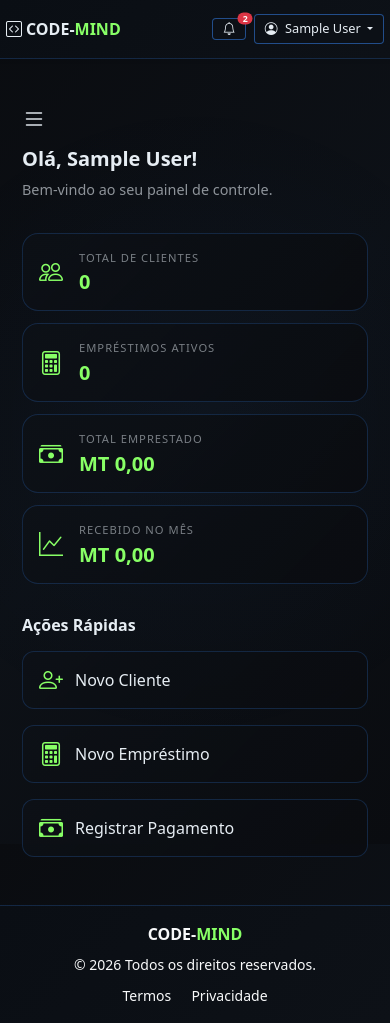
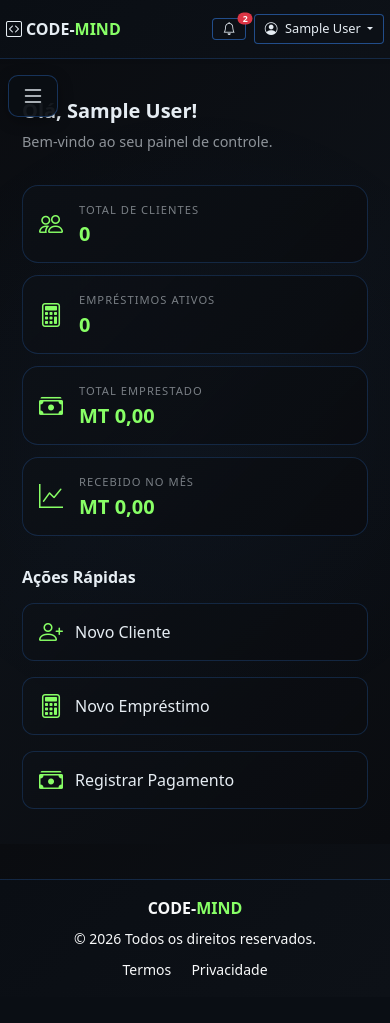
Before and after one commit to Code-ops868/SISTEMA-DE-GESTAO-DE-EMPRESTIMOS-CODE-MIND, a Django app: page /dashboard/ in a window 390 px wide. After the commit the page ends 975 px from the top, so only its background shows below. Run offline with Django 5.2, Linux system fonts and the light colour scheme; the visitor is signed in with stand-in values (Sample User, id 1); data comes from the database, SQL or seed files in the repository; data that the repository does not hold is empty; parts of the project's set-up code (start-up, migrations or seed data) failed here and were passed over; some libraries are stand-ins or nearby versions.

Commit message:
fix: corrige menu mobile - botão toggle inativo no smartphone
- Move botão menu-toggle para posição fixed
- Adiciona DOMContentLoaded no JavaScript
- Substitui regras CSS para responsividade mobile
- Adiciona overlay escuro quando menu está aberto
- Corrige z-index para garantir clique no botão

```diff
--- a/static/css/dashboard.css
+++ b/static/css/dashboard.css
@@ -109,7 +109,7 @@
     margin-bottom: 1rem;
 }
 
-/* Responsividade */
+/* Responsividade - Avatar */
 @media (max-width: 768px) {
     .user-avatar {
         width: 60px;
@@ -271,6 +271,9 @@
     transition: all 0.3s ease;
 }
 
+/* ============================================ */
+/* BOTÃO MENU TOGGLE - ESTILO BASE (DESKTOP) */
+/* ============================================ */
 .menu-toggle {
     display: none;
     background: transparent;
@@ -400,28 +403,79 @@
 }
 
 /* ============================================ */
-/* RESPONSIVIDADE */
+/* RESPONSIVIDADE - MOBILE */
 /* ============================================ */
+
+/* Tablets e dispositivos médios */
 @media (max-width: 768px) {
+    /* Botão toggle - POSIÇÃO FIXA */
+    .menu-toggle {
+        display: block;
+        position: fixed;
+        top: 80px;
+        left: 12px;
+        z-index: 1001;
+        background: rgba(10, 14, 20, 0.95);
+        border: 1px solid rgba(56, 139, 253, 0.3);
+        border-radius: 10px;
+        color: #e6edf3;
+        font-size: 1.8rem;
+        padding: 10px 14px;
+        cursor: pointer;
+        transition: all 0.3s ease;
+        touch-action: manipulation;
+        -webkit-tap-highlight-color: transparent;
+        box-shadow: 0 4px 15px rgba(0, 0, 0, 0.3);
+        margin-bottom: 0;
+    }
+
+    .menu-toggle:hover,
+    .menu-toggle:active {
+        background: rgba(56, 139, 253, 0.2);
+        border-color: #88ff66;
+        transform: scale(1.05);
+    }
+
+    /* Sidebar - escondida por padrão */
     .sidebar {
         transform: translateX(-100%);
         position: fixed;
         top: 72px;
+        left: 0;
+        width: 280px;
+        height: calc(100vh - 72px);
         z-index: 1000;
+        transition: transform 0.3s cubic-bezier(0.4, 0, 0.2, 1);
+        overflow-y: auto;
+        background: linear-gradient(135deg, #0a0e14 0%, #0d1117 100%);
+        border-right: 1px solid rgba(56, 139, 253, 0.2);
     }
 
+    /* Sidebar aberta */
     .sidebar.open {
         transform: translateX(0);
     }
 
+    /* Overlay escuro quando o menu está aberto */
+    .sidebar.open::after {
+        content: '';
+        position: fixed;
+        top: 72px;
+        left: 280px;
+        right: 0;
+        bottom: 0;
+        background: rgba(0, 0, 0, 0.6);
+        z-index: -1;
+        animation: fadeIn 0.3s ease;
+    }
+
+    /* Conteúdo principal - sem margem */
     .main-content {
         margin-left: 0;
+        padding: 1rem;
     }
 
-    .menu-toggle {
-        display: block;
-    }
-
+    /* Stats cards */
     .stats-grid {
         grid-template-columns: repeat(2, 1fr);
         gap: 0.75rem;
@@ -444,6 +498,7 @@
     }
 }
 
+/* Smartphones pequenos */
 @media (max-width: 576px) {
     .stats-grid {
         grid-template-columns: 1fr;
@@ -452,4 +507,17 @@
     .dashboard-title {
         font-size: 1.25rem;
     }
+
+    .menu-toggle {
+        top: 75px;
+        left: 8px;
+        font-size: 1.5rem;
+        padding: 8px 12px;
+    }
 }
+
+/* Animação do overlay */
+@keyframes fadeIn {
+    from { opacity: 0; }
+    to { opacity: 1; }
+}
```
